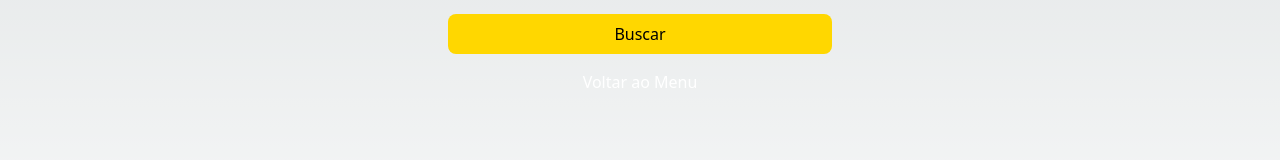
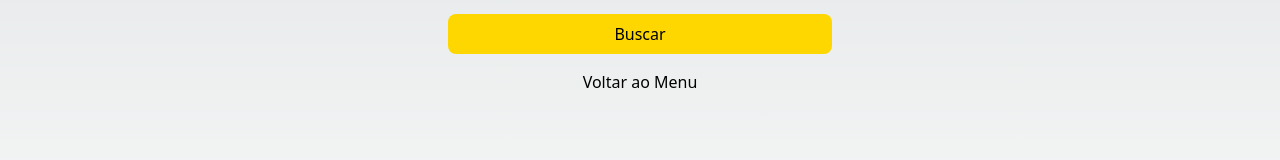
Before and after one commit to kauenovais/xfast-verify, a Next.js app: page /valid/list in a window 1280 px wide. Shown: the part 380-540 px from the top of the page. Built offline with nearby package versions, Linux system fonts and the light colour scheme.

Commit message:
Mudando a cor do texto

```diff
--- a/src/pages/valid/list/index.jsx
+++ b/src/pages/valid/list/index.jsx
@@ -29,7 +29,7 @@ const ValidacaoPage = () => {
             Buscar
           </button>
         </div>
-        <button className="mt-4 text-white" onClick={() => window.history.back()}>
+        <button className="mt-4 text-black" onClick={() => window.history.back()}>
           Voltar ao Menu
         </button>
       </div>
```
